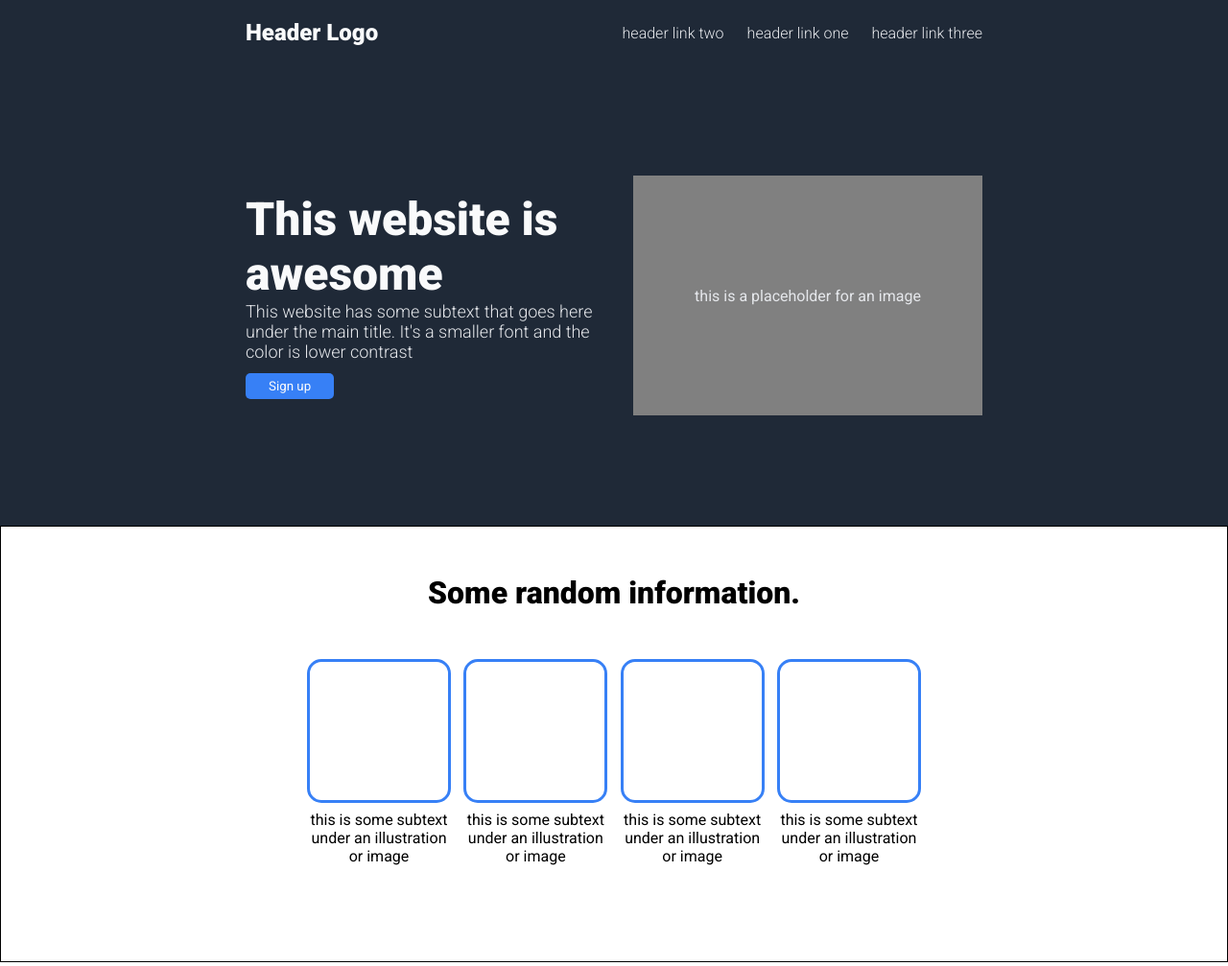
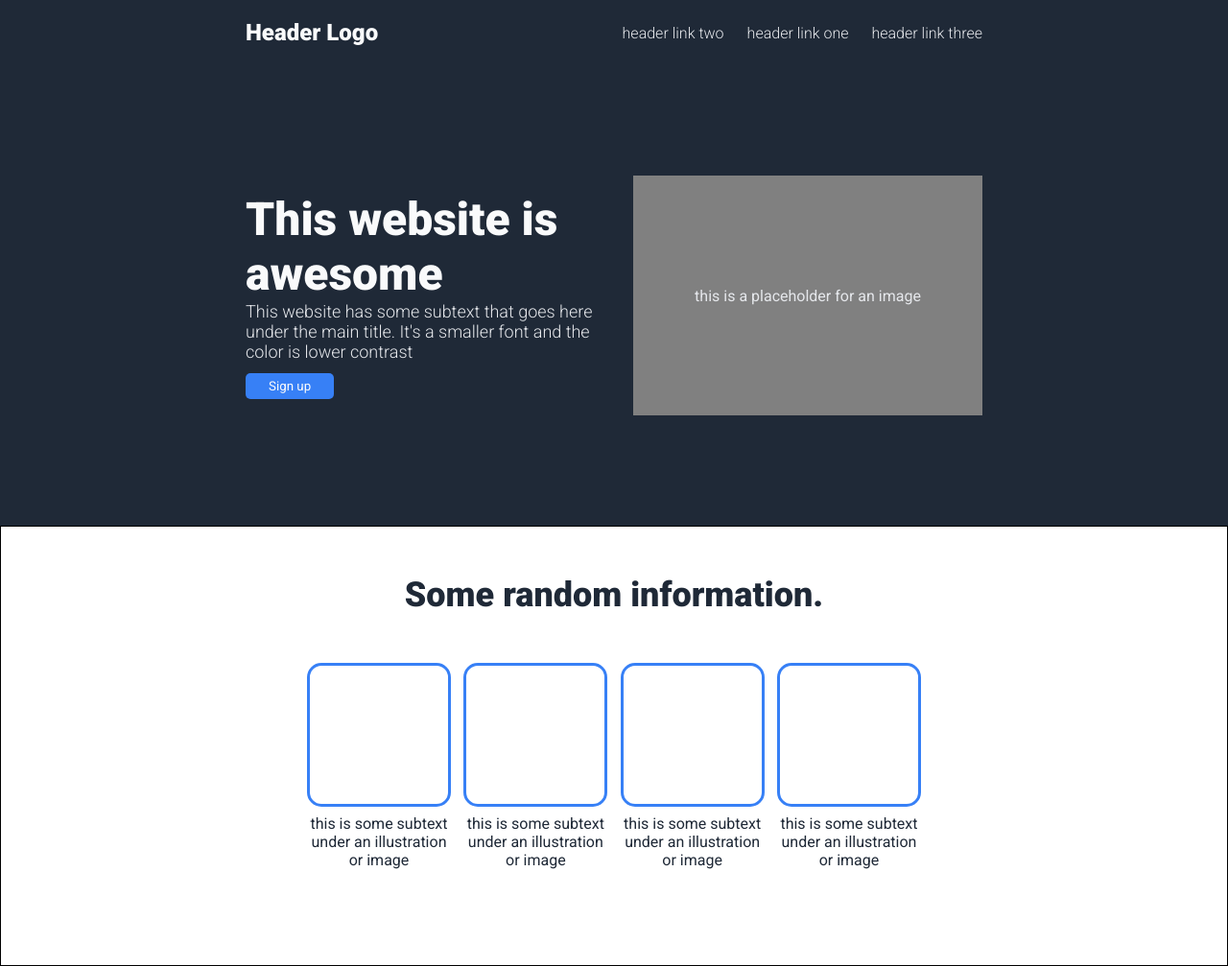
Before and after one commit to nenomancer/landing-page-OP, a plain HTML site: page index.html in a window 1280 px wide. Shown: the whole page at 96% size. Drawn offline with Linux system fonts and the light colour scheme.

Commit message:
Fix random info section text size and color

```diff
--- a/index.html
+++ b/index.html
@@ -28,7 +28,7 @@
       <div class="placeholder-img">this is a placeholder for an image</div>
     </div>
 
-    <div class="random-info">
+    <section class="random-info">
       <h1 class="info-title">Some random information.</h1>
       <div class="info-block-container">
         <div class="info-block">
@@ -48,6 +48,8 @@
           <p>this is some subtext under an illustration or image</p>
         </div>
       </div>
-    </div>
+    </section>
+
+
   </body>
 </html>
--- a/style.css
+++ b/style.css
@@ -1,8 +1,10 @@
 @import url("https://fonts.googleapis.com/css2?family=Roboto:wght@300;400;900&display=swap");
 
 :root {
+
   --dark-blue: hsl(215, 28%, 17%);
   --light-blue: hsl(217, 91%, 59%);
+
   --white: hsl(210, 20%, 98%);
   --light-grey: hsl(220, 13%, 91%);
 
@@ -109,10 +111,13 @@ header {
   justify-content: center;
   padding: 0 var(--padding-sides);
   border: 1px solid black;
+  color: var(--dark-blue);
 }
 
 .info-title {
   padding: 50px 0;
+  font-size: 36px;
+  /* font-weight: 800; */
 }
 
 .info-block-container {
```
